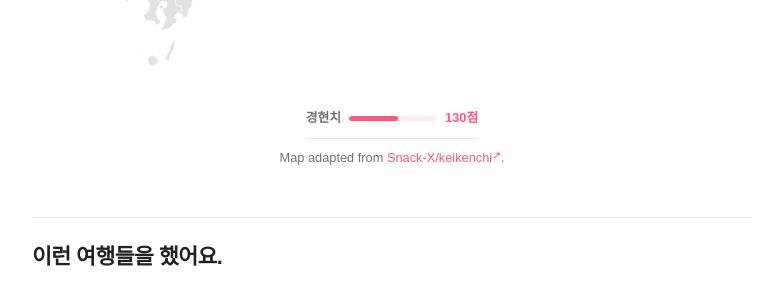
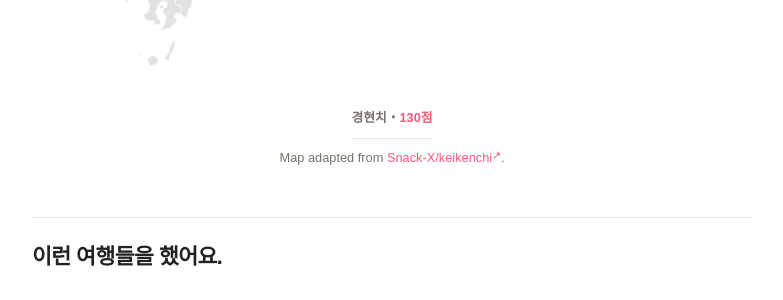
Before and after one commit to shami-momo/shami-momo.github.io, a Jekyll site: the page built from travel.md, in a window 1280 px wide. Shown: the part 1921-2221 px from the top of the page, without its empty margins (248-1031 px from the left). Built offline with Jekyll 4.4.1, drawn with Linux system fonts in a browser that asks for light colours; some web fonts are replaced.

Commit message:
keikenchi refined

```diff
--- a/assets/css/travel.css
+++ b/assets/css/travel.css
@@ -194,31 +194,18 @@
   display: none;
 }
 
+/* Keikenchi */
+
 .keikenchi-summary {
-  display: inline-flex;
+  display: flex;
+  width: fit-content;
+
+  margin: 0 auto 0.5rem;
   align-items: center;
-  gap: 0.5rem;
   font-weight: 700;
   color: var(--muted);
   border-bottom: 1px solid var(--line-soft);
-  margin-bottom: 0.5rem;
   padding-bottom: 0.5rem;
-}
-
-.keikenchi-meter {
-  width: 5.5rem;
-  height: 0.32rem;
-  overflow: hidden;
-  border-radius: 999px;
-  background: var(--highlight-soft);
-}
-
-.keikenchi-meter-fill {
-  display: block;
-  width: var(--progress, 0%);
-  height: 100%;
-  border-radius: inherit;
-  background: var(--main);
 }
 
 .keikenchi-summary .keikenchi-value {
--- a/travel.md
+++ b/travel.md
@@ -32,12 +32,9 @@ permalink: /travel/
 
   <figcaption>
     <div class="keikenchi-summary">
-      <span class="keikenchi-label">경현치</span>
-      <span class="keikenchi-meter" aria-hidden="true">
-        <span class="keikenchi-meter-fill"></span>
-      </span>
+      <span class="keikenchi-label">경현치・</span>
       <span class="keikenchi-value" id="keikenchi">-</span>
-    </div><br>
+    </div>
     Map adapted from
     <a href="https://github.com/Snack-X/keikenchi">Snack-X/keikenchi</a>.
   </figcaption>
@@ -304,20 +295,22 @@ permalink: /travel/
   }
 
   function createTravelCard(trip) {
-    return `
-      <a class="travel-card" href="${trip.url}">
-        <div class="travel-card-body">
-          <div class="travel-card-meta">
-            <span>${formatTripMonth(trip)}</span>
-            <span>・</span>
-            <span class="travel-card-count">${formatTripCount(trip)}</span>
-          </div>
+    const content = `
+      <div class="travel-card-body">
+        <div class="travel-card-meta">
+          <span>${formatTripMonth(trip)}</span>
+          <span>・</span>
+          <span class="travel-card-count">${formatTripCount(trip)}</span>
+        </div>
 
-          <h3>${trip.title} <span class="travel-card-icon">${trip.emoji ?? "✈️"}</span></h3>
-          <p>${trip.description ?? ""}</p>
-        </div>
-      </a>
+        <h3>${trip.title} <span class="travel-card-icon">${trip.emoji ?? "✈️"}</span></h3>
+        <p>${trip.description ?? ""}</p>
+      </div>
     `;
+
+    return trip.url
+      ? `<a class="travel-card" href="${trip.url}">${content}</a>`
+      : `<article class="travel-card is-unlinked">${content}</article>`;
   }
 
   function renderTimeline() {
```
Also changed, not shown: other parts of travel.md (+1 -9 lines).
